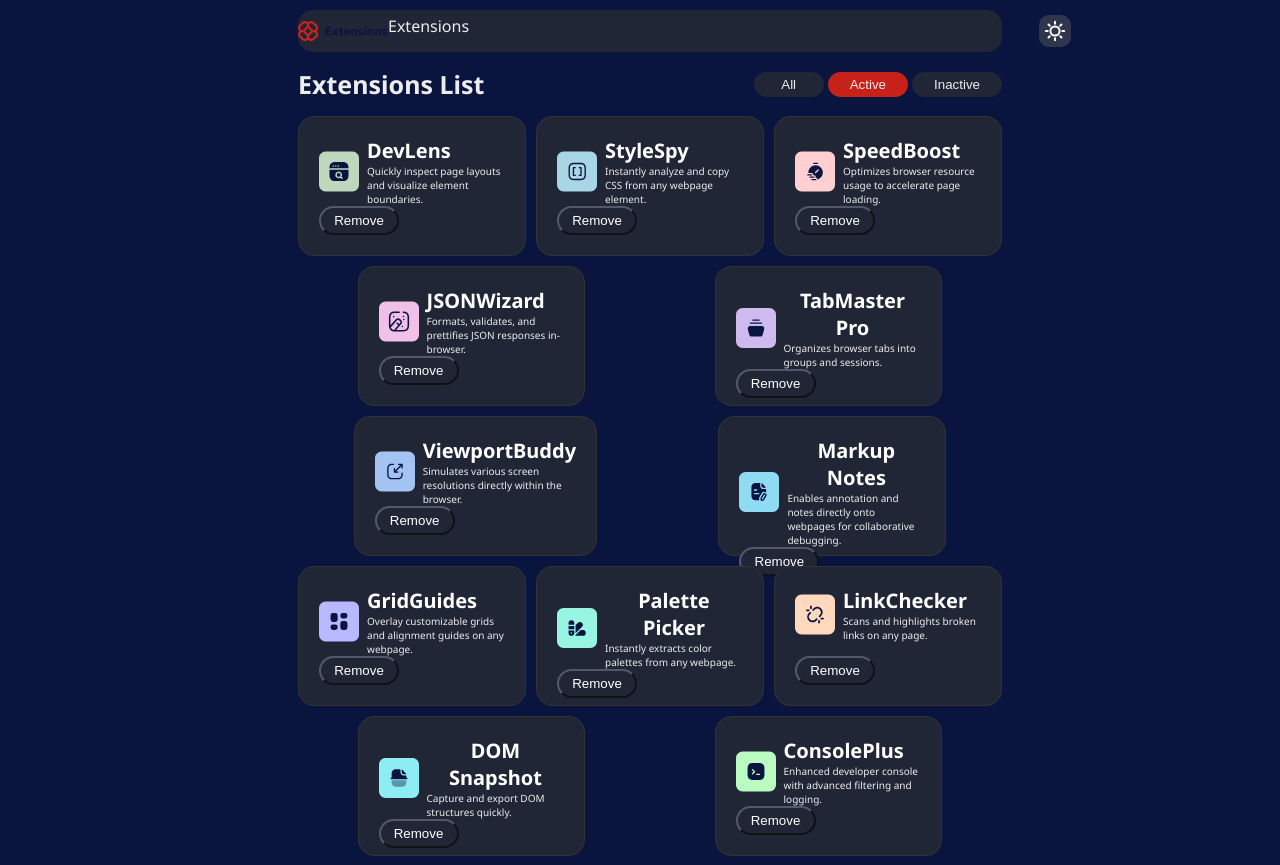
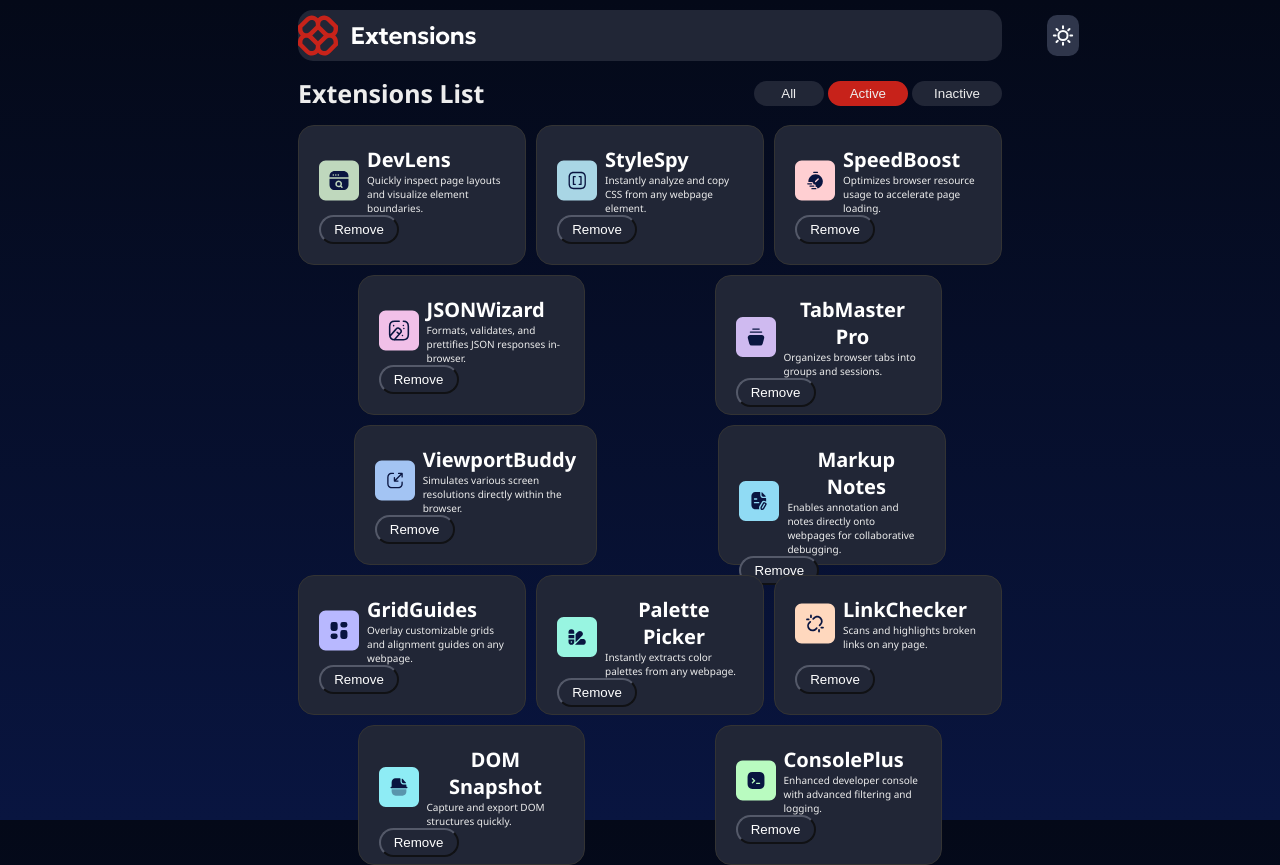
Before and after one commit to meron847/Browser-extension-manager-UI, a plain HTML site: page index.html in a window 1280 px wide. Drawn offline with Linux system fonts and the light colour scheme.

Commit message:
add image

```diff
--- a/index.css
+++ b/index.css
@@ -6,7 +6,7 @@ body{
   height: 100vh;
   width:100%;
   margin: 10px;
-    background: hsl(227, 75%, 14%);
+    background: linear-gradient(180deg, #040918 0%, #091540 100%);
   display: flex;
   align-content: center;
   justify-content: center;
@@ -81,9 +81,7 @@ body{
 
 }
 .img{
-   width:90px;
-    height: auto;
-    color: white;
+
 }
 .give{
   background-color: hsl(225, 23%, 24%);
--- a/index.html
+++ b/index.html
@@ -20,8 +20,8 @@
 
      <div class="star">
          <div class="high">
-             <img class="img" src=" ./assets/images/logo.svg"  href="./assets/images/favicon-32x32.png">
-              Extensions
+             <img class="img" src=" ./assets/images/logo 1.svg"  href="./assets/images/favicon-32x32.png">
+
          </div>
           <img class="give" src=" ./assets/images/icon-sun.svg"  href="./assets/images/favicon-32x32.png">
       </div>
```
Also changed, not shown: assets/images/logo 1.svg (added), logo 1.svg (added).
